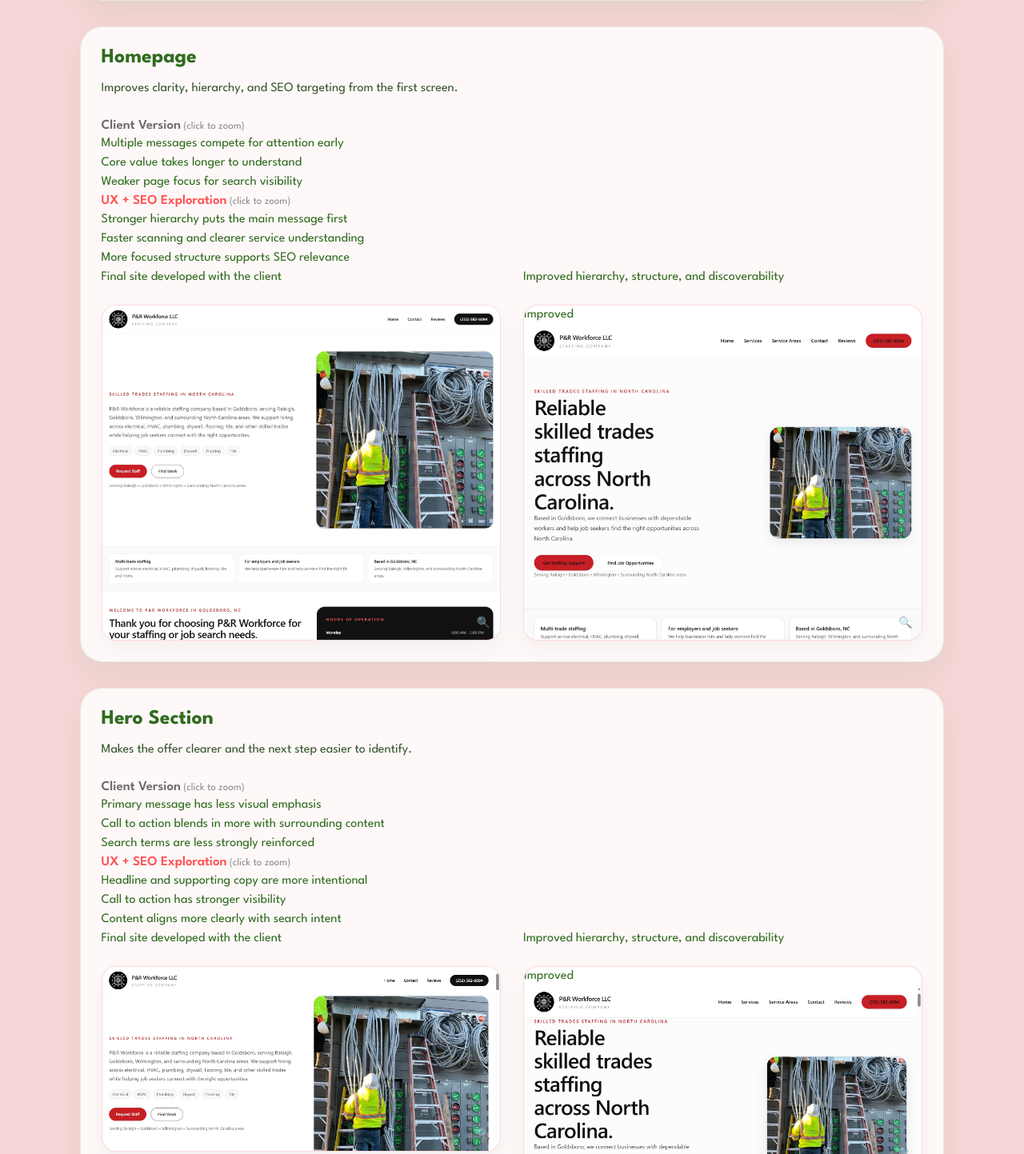
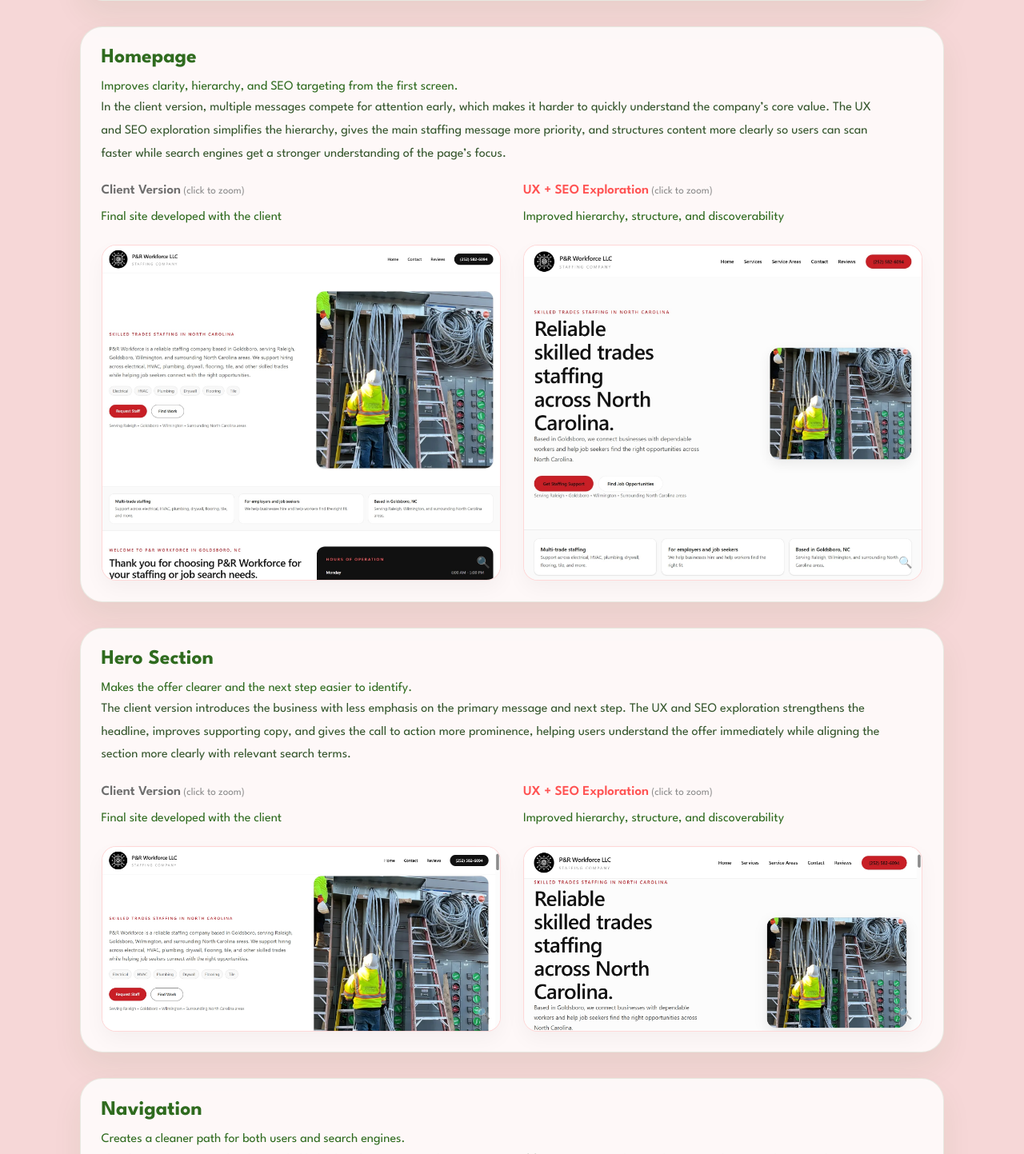
Before and after one commit to natalia-santiago/myportfolio-site, a Next.js app: page /portfolio/pr-workforce/ux in a window 1280 px wide. Shown: the part 1007-2450 px from the top of the page at 80% size. Built offline with nearby package versions, Linux system fonts and the light colour scheme; a web font is replaced by a local one.

Commit message:
UX and SEO page updated

```diff
--- a/app/portfolio/pr-workforce/ux/page.tsx
+++ b/app/portfolio/pr-workforce/ux/page.tsx
@@ -9,8 +9,7 @@ import { FaSearchPlus } from "react-icons/fa";
 type ComparisonSectionProps = {
   title: string;
   takeaway: string;
-  clientPoints: string[];
-  explorationPoints: string[];
+  description: string;
   before: string;
   after: string;
   beforeAlt: string;
@@ -20,8 +19,7 @@ type ComparisonSectionProps = {
 function ComparisonSection({
   title,
   takeaway,
-  clientPoints,
-  explorationPoints,
+  description,
   before,
   after,
   beforeAlt,
@@ -38,44 +36,22 @@ function ComparisonSection({
               {title}
             </h2>
 
-            <p className="portfolio-project-description ux-comparison-takeaway">
-              {takeaway}
+            <p className="ux-comparison-takeaway">{takeaway}</p>
+
+            <p className="portfolio-project-description ux-comparison-description">
+              {description}
             </p>
           </div>
 
-          <div className="ux-comparison-notes-grid">
-            <div className="ux-comparison-notes-card">
+          <div className="ux-comparison-grid">
+            <div className="ux-comparison-column">
               <p className="ux-comparison-label ux-comparison-label-client">
                 Client Version
               </p>
 
-              <ul className="ux-comparison-points">
-                {clientPoints.map((point) => (
-                  <li key={point}>{point}</li>
-                ))}
-              </ul>
-            </div>
-
-            <div className="ux-comparison-notes-card ux-comparison-notes-card-improved">
-              <p className="ux-comparison-label ux-comparison-label-ux">
-                UX + SEO Exploration
-              </p>
-
-              <ul className="ux-comparison-points">
-                {explorationPoints.map((point) => (
-                  <li key={point}>{point}</li>
-                ))}
-              </ul>
-            </div>
-          </div>
-
-          <div className="ux-comparison-grid">
-            <div className="ux-comparison-column">
-              <div className="ux-comparison-meta">
               <p className="ux-comparison-subtitle">
                 Final site developed with the client
               </p>
-              </div>
 
               <button
                 type="button"
@@ -97,11 +73,13 @@ function ComparisonSection({
             </div>
 
             <div className="ux-comparison-column">
-              <div className="ux-comparison-meta">
+              <p className="ux-comparison-label ux-comparison-label-ux">
+                UX + SEO Exploration
+              </p>
+
               <p className="ux-comparison-subtitle ux-comparison-subtitle-improved">
                 Improved hierarchy, structure, and discoverability
               </p>
-              </div>
 
               <button
                 type="button"
@@ -110,7 +88,6 @@ function ComparisonSection({
                 aria-label={`Open ${title} UX and SEO exploration`}
               >
                 <div className="portfolio-project-image-wrap portfolio-hover-zoom ux-comparison-image-wrap ux-comparison-image-wrap-improved">
-                  <div className="ux-comparison-improved-badge">Improved</div>
                   <img
                     src={after}
                     alt={afterAlt}
@@ -174,8 +151,8 @@ export default function PRWorkforceUXPage() {
             <p className="portfolio-project-description">
               This project was originally developed in collaboration with a
               client, where the final version reflects their preferences and
-              business decisions. This exploration presents an alternative
-              UX and SEO-driven approach that shows how refinements to layout,
+              business decisions. This exploration presents an alternative UX
+              and SEO driven approach that shows how refinements to layout,
               hierarchy, internal linking, and content structure can improve
               clarity, usability, and search visibility while maintaining the
               same service offering.
@@ -186,16 +163,7 @@ export default function PRWorkforceUXPage() {
         <ComparisonSection
           title="Homepage"
           takeaway="Improves clarity, hierarchy, and SEO targeting from the first screen."
-          clientPoints={[
-            "Multiple messages compete for attention early",
-            "Core value takes longer to understand",
-            "Weaker page focus for search visibility",
-          ]}
-          explorationPoints={[
-            "Stronger hierarchy puts the main message first",
-            "Faster scanning and clearer service understanding",
-            "More focused structure supports SEO relevance",
-          ]}
+          description="In the client version, multiple messages compete for attention early, which makes it harder to quickly understand the company’s core value. The UX and SEO exploration simplifies the hierarchy, gives the main staffing message more priority, and structures content more clearly so users can scan faster while search engines get a stronger understanding of the page’s focus."
           before="/images/homepage-pr.jpeg"
           after="/images/ux-homepage-pr.jpeg"
           beforeAlt="Homepage client version"
@@ -205,16 +173,7 @@ export default function PRWorkforceUXPage() {
         <ComparisonSection
           title="Hero Section"
           takeaway="Makes the offer clearer and the next step easier to identify."
-          clientPoints={[
-            "Primary message has less visual emphasis",
-            "Call to action blends in more with surrounding content",
-            "Search terms are less strongly reinforced",
-          ]}
-          explorationPoints={[
-            "Headline and supporting copy are more intentional",
-            "Call to action has stronger visibility",
-            "Content aligns more clearly with search intent",
-          ]}
+          description="The client version introduces the business with less emphasis on the primary message and next step. The UX and SEO exploration strengthens the headline, improves supporting copy, and gives the call to action more prominence, helping users understand the offer immediately while aligning the section more clearly with relevant search terms."
           before="/images/hero-pr.png"
           after="/images/ux-hero-pr.png"
           beforeAlt="Hero client version"
@@ -224,16 +183,7 @@ export default function PRWorkforceUXPage() {
         <ComparisonSection
           title="Navigation"
           takeaway="Creates a cleaner path for both users and search engines."
-          clientPoints={[
-            "Navigation works, but is less structured for fast scanning",
-            "Page discovery feels less intentional",
-            "Internal linking is less supportive of crawlability",
-          ]}
-          explorationPoints={[
-            "Navigation is easier to scan and understand",
-            "Users can move through the site more confidently",
-            "Internal linking becomes clearer and more effective",
-          ]}
+          description="The client version provides the needed links, but the structure is less supportive of fast scanning and page discovery. The UX and SEO exploration organizes navigation more clearly, making it easier for users to move through the site while also improving internal linking and crawlability."
           before="/images/navigation-pr.png"
           after="/images/ux-navigation-pr.png"
           beforeAlt="Navigation client version"
@@ -242,17 +192,8 @@ export default function PRWorkforceUXPage() {
 
         <ComparisonSection
           title="Services Section"
-          takeaway="Makes offerings easier to scan and strengthens service-related keyword clarity."
-          clientPoints={[
-            "Denser layout makes services harder to scan",
-            "Grouping feels less intentional",
-            "Service hierarchy is weaker",
-          ]}
-          explorationPoints={[
-            "More spacing improves readability",
-            "Service grouping is clearer and more organized",
-            "Stronger hierarchy supports both UX and SEO",
-          ]}
+          takeaway="Makes offerings easier to scan and strengthens service related keyword clarity."
+          description="In the client version, services are presented in a denser layout, which makes scanning more effortful. The UX and SEO exploration increases spacing, clarifies grouping, and improves content hierarchy so users can understand the offerings more easily while the page supports stronger service related keyword targeting."
           before="/images/services-pr.png"
           after="/images/ux-services-pr.png"
           beforeAlt="Services client version"
@@ -262,16 +203,7 @@ export default function PRWorkforceUXPage() {
         <ComparisonSection
           title="Industries Section"
           takeaway="Improves readability and helps the content communicate more clearly."
-          clientPoints={[
-            "Useful content is present, but harder to process quickly",
-            "Grouping is less refined",
-            "Section structure is less readable at a glance",
-          ]}
-          explorationPoints={[
-            "Improved spacing supports easier scanning",
-            "Content grouping is more digestible",
-            "Clearer structure benefits users and search engines",
-          ]}
+          description="The client version includes helpful content, but the section is less structured for quick comprehension. The UX and SEO exploration improves grouping, spacing, and readability so users can process the information more easily while the content becomes clearer and more interpretable for search engines."
           before="/images/industries-pr.png"
           after="/images/ux-industries-pr.png"
           beforeAlt="Industries client version"
@@ -281,16 +213,7 @@ export default function PRWorkforceUXPage() {
         <ComparisonSection
           title="Contact Section"
           takeaway="Creates a smoother conversion path with clearer form hierarchy."
-          clientPoints={[
-            "Necessary contact elements are present",
-            "Visual flow is less guided",
-            "Conversion path feels less intentional",
-          ]}
-          explorationPoints={[
-            "Form hierarchy is easier to follow",
-            "Content grouping improves usability",
-            "Users are guided more naturally toward action",
-          ]}
+          description="The client version includes the necessary contact elements, but the visual flow is less intentional. The UX and SEO exploration restructures the section with a clearer form hierarchy, better content grouping, and a more guided path to action, creating a smoother conversion experience while keeping important information easy to access."
           before="/images/contact-pr.jpeg"
           after="/images/ux-contact-pr.jpeg"
           beforeAlt="Contact client version"
@@ -300,16 +223,7 @@ export default function PRWorkforceUXPage() {
         <ComparisonSection
           title="Contact Prompt"
           takeaway="Adds stronger emphasis to the conversion moment."
-          clientPoints={[
-            "Call to action is present but less visually dominant",
-            "Next step competes more with surrounding content",
-            "Prompt feels less focused",
-          ]}
-          explorationPoints={[
-            "Stronger contrast improves visibility",
-            "Hierarchy makes the next step more obvious",
-            "Users are guided more confidently toward contact",
-          ]}
+          description="In the client version, the call to action is present but less visually dominant. The UX and SEO exploration gives the contact prompt stronger contrast, clearer hierarchy, and more direct emphasis so users are guided more confidently toward the next step."
           before="/images/contact-prompt-pr.png"
           after="/images/ux-contact-prompt-pr.png"
           beforeAlt="Contact prompt client version"
@@ -319,16 +233,7 @@ export default function PRWorkforceUXPage() {
         <ComparisonSection
           title="Mobile Experience"
           takeaway="Creates a more readable, comfortable, and polished mobile experience."
-          clientPoints={[
-            "Mobile version works, but content feels tighter in places",
-            "Section rhythm is less refined",
-            "Readability and tap flow are less polished",
-          ]}
-          explorationPoints={[
-            "Improved spacing makes content easier to absorb",
-            "Readability and vertical rhythm are stronger",
-            "Touch targets and scanning feel more comfortable",
-          ]}
+          description="The client version works on mobile, but content feels tighter and less refined in places. The UX and SEO exploration improves spacing, readability, section rhythm, and tap target clarity so the mobile experience feels more comfortable and polished while preserving the same content and business message."
           before="/images/prwork2.jpeg"
           after="/images/mobile-pr.jpeg"
           beforeAlt="Mobile client version"
```
Lines whose indentation alone changed are shown as unchanged.
